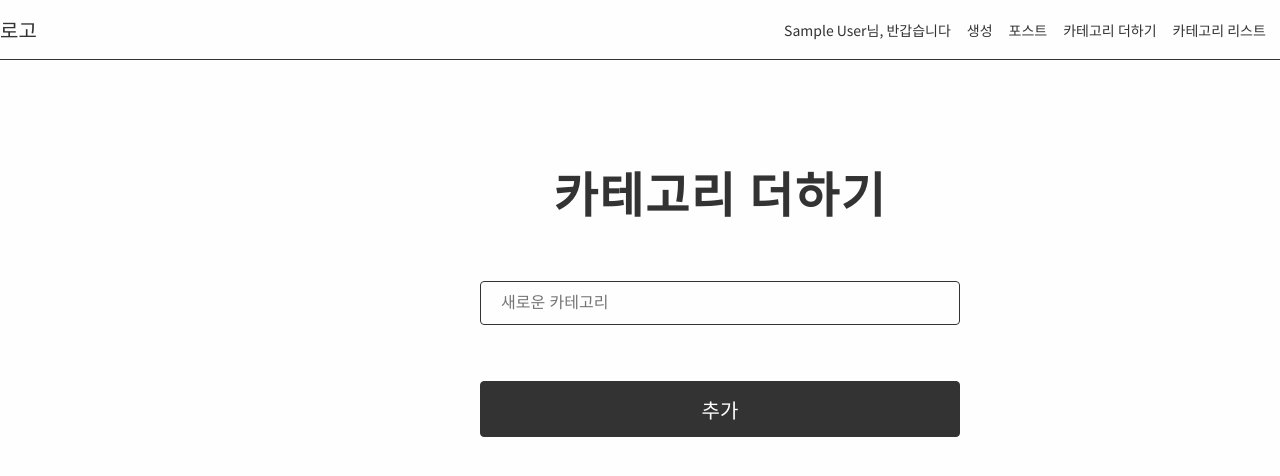
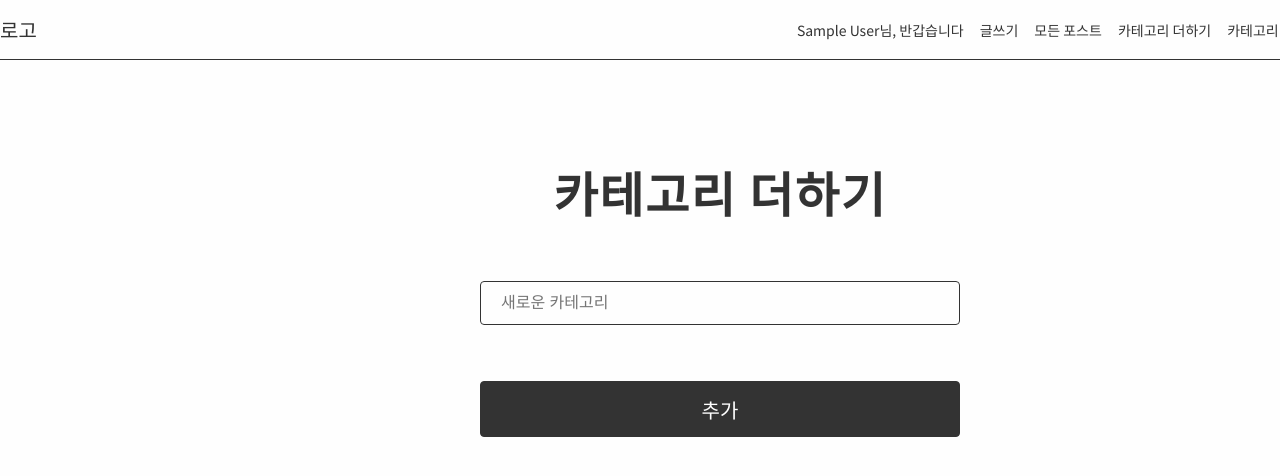
Before and after one commit to hyeda1103/how-to-buy-house-frontend, a React (Create React App) app: page /add-category in a window 1280 px wide. Shown: the top 476 px of the page. Built offline with nearby package versions, Linux system fonts and the light colour scheme; sample sign-in values are in the browser's storage.

Commit message:
fix: redirect to home when logout

```diff
--- a/src/components/organisms/header/index.tsx
+++ b/src/components/organisms/header/index.tsx
@@ -27,15 +27,14 @@ function Header({ toggleTheme }: Props) {
                 { userAuth.name }
                 님, 반갑습니다
               </NavItem>
-              <NavItem to="/create">생성</NavItem>
-              <NavItem to="/post">포스트</NavItem>
+              <NavItem to="/create">글쓰기</NavItem>
+              <NavItem to="/post">모든 포스트</NavItem>
               {userAuth.isAdmin && (
                 <>
                   <NavItem to="/add-category">카테고리 더하기</NavItem>
                   <NavItem to="/category-list">카테고리 리스트</NavItem>
                 </>
               )}
-              <NavItem to="/post">포스트</NavItem>
               <NavItemWithNoLink onClick={() => dispatch(logoutAction())}>로그아웃</NavItemWithNoLink>
             </>
           ) : (
--- a/src/components/pages/addCategory/index.tsx
+++ b/src/components/pages/addCategory/index.tsx
@@ -1,5 +1,6 @@
-import React, { useState, useMemo } from 'react';
+import React, { useState, useEffect, useMemo } from 'react';
 import { useDispatch, useSelector } from 'react-redux';
+import { RouteComponentProps } from 'react-router-dom';
 
 import {
   Container,
@@ -15,7 +16,11 @@ import { createCategoryAction } from '../../../store/slices/categories';
 import Spinner from '../../atoms/spinner';
 import { RootState } from '../../../store';
 
-function AddCategoryPage(): JSX.Element {
+interface Props {
+  history: RouteComponentProps['history']
+}
+
+function AddCategoryPage({ history }: Props): JSX.Element {
   const dispatch = useDispatch();
   const [newCategory, setNewCategory] = useState('');
 
@@ -43,6 +48,12 @@ function AddCategoryPage(): JSX.Element {
     }
     return null;
   }, [error]);
+
+  const { userAuth } = useSelector((state: RootState) => state.auth);
+
+  useEffect(() => {
+    if (!userAuth) history.push('/');
+  }, [history, userAuth]);
 
   return (
     <SingleColumnLayout>
```
